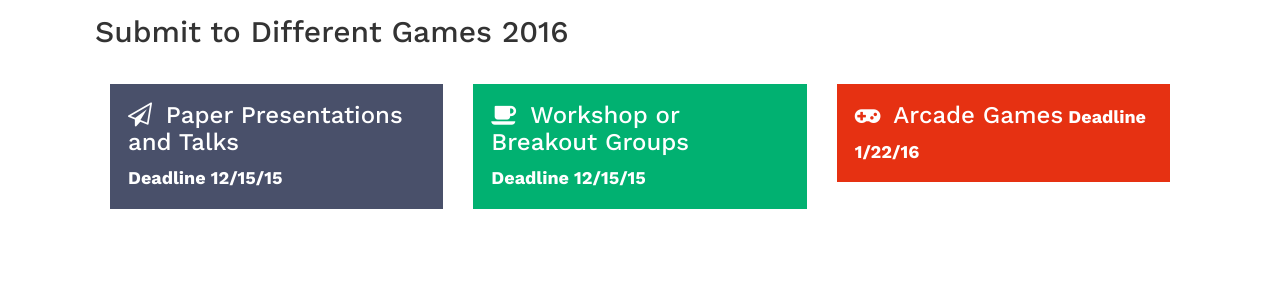
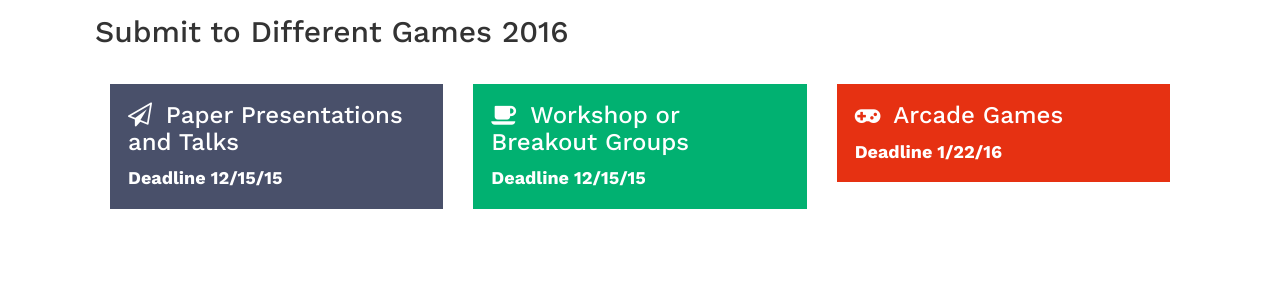
Before and after one commit to differentgames/conference-2016-site, a Jekyll site: the page built from index.html, in a window 1280 px wide. Shown: the part 1838-2138 px from the top of the page. Built offline with Jekyll 4.4.1, drawn with Linux system fonts in a browser that asks for light colours; nearby versions of some CDN libraries.

Commit message:
deleting comments

```diff
--- a/_sass/_cfp.scss
+++ b/_sass/_cfp.scss
@@ -82,7 +82,6 @@
 
   i {
     display:inline-block;
-    // font-size:1.5em;
     margin-right:.25em;
   }
 
@@ -98,7 +97,6 @@
 
     h3 {
       margin-top: 0px;
-      display:inline-block;
     }
   }
 
```
